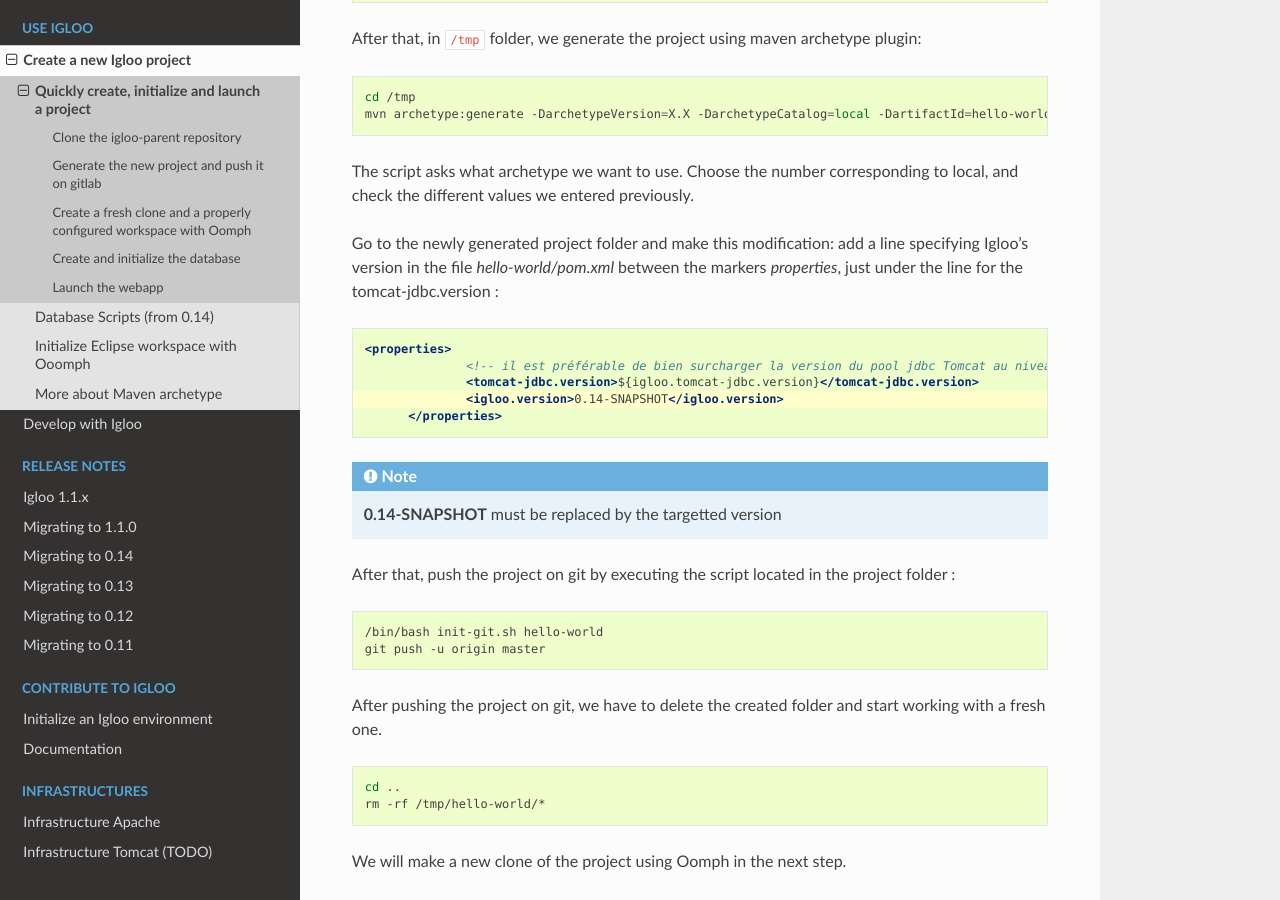
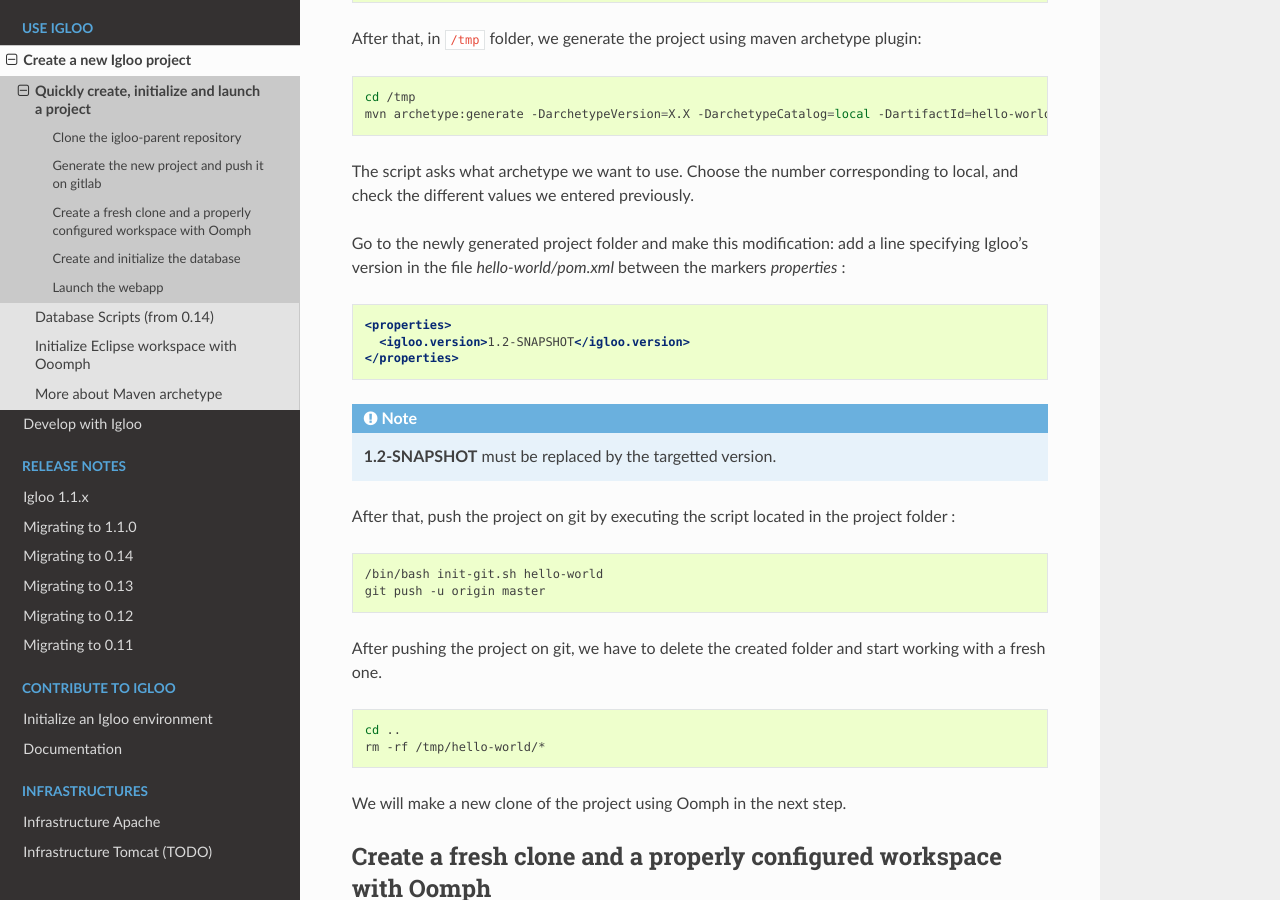
Before and after one commit to igloo-project/igloo-doc, a Sphinx documentation site: the page built from source/usage/bootstrap/create-initialize-project-workflow.rst, in a window 1280 px wide and 900 px high, scrolled down 688 px. Built offline with Sphinx 7.4.7 and the Read the Docs theme 2.0.0, drawn with Linux system fonts in a browser that asks for light colours.

Commit message:
Clean up igloo version property to add on initialize.

```diff
--- a/source/usage/bootstrap/create-initialize-project-workflow.rst
+++ b/source/usage/bootstrap/create-initialize-project-workflow.rst
@@ -43,19 +43,16 @@
 to local, and check the different values we entered previously.
 
 Go to the newly generated project folder and make this modification: add a line specifying Igloo's version in the
-file `hello-world/pom.xml` between the markers `properties`, just under the line
-for the tomcat-jdbc.version :
+file `hello-world/pom.xml` between the markers `properties` :
 
 .. code-block:: xml
   :emphasize-lines: 4
 
   <properties>
-		<!-- il est préférable de bien surcharger la version du pool jdbc Tomcat au niveau du projet en fonction de la version de Tomcat -->
-		<tomcat-jdbc.version>${igloo.tomcat-jdbc.version}</tomcat-jdbc.version>
-		<igloo.version>0.14-SNAPSHOT</igloo.version>
-	</properties>
+    <igloo.version>1.2-SNAPSHOT</igloo.version>
+  </properties>
 
-.. note:: **0.14-SNAPSHOT** must be replaced by the targetted version
+.. note:: **1.2-SNAPSHOT** must be replaced by the targetted version.
 
 After that, push the project on git by executing the script located in the project folder :
 
```
